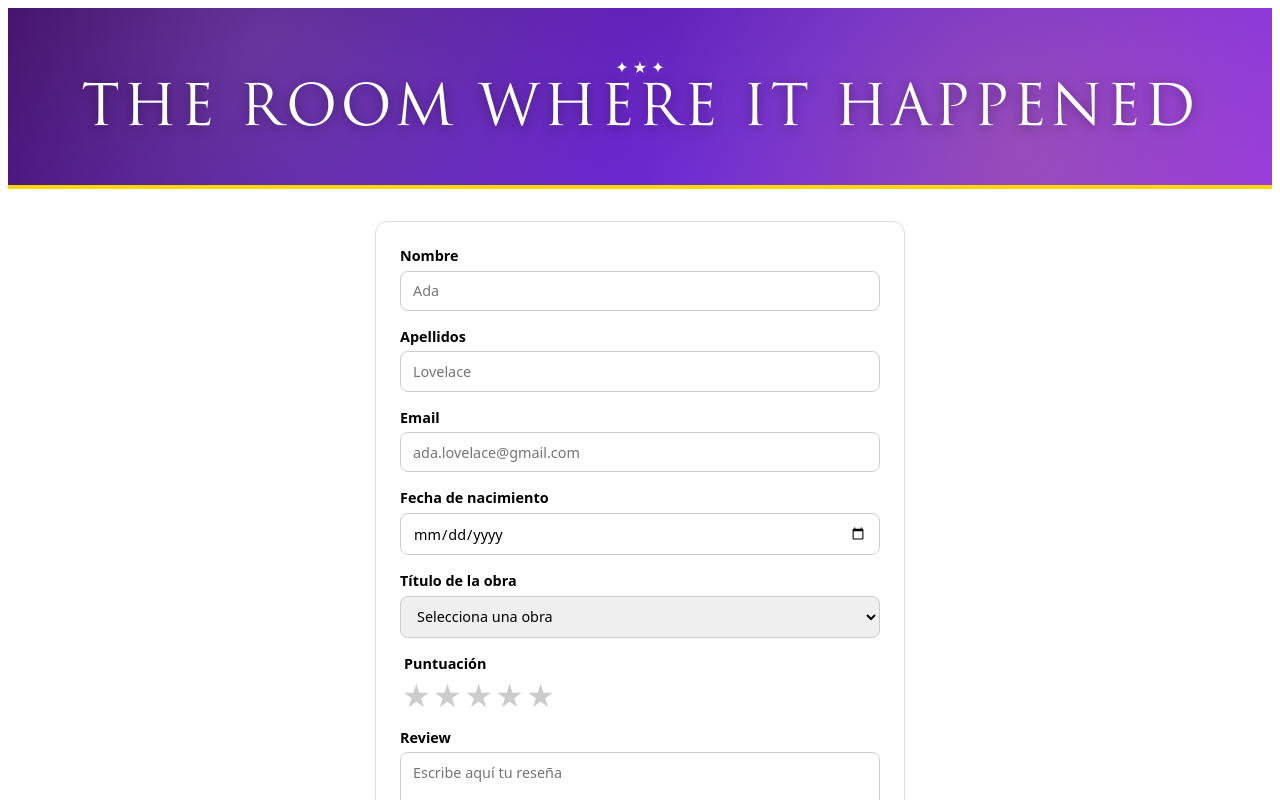
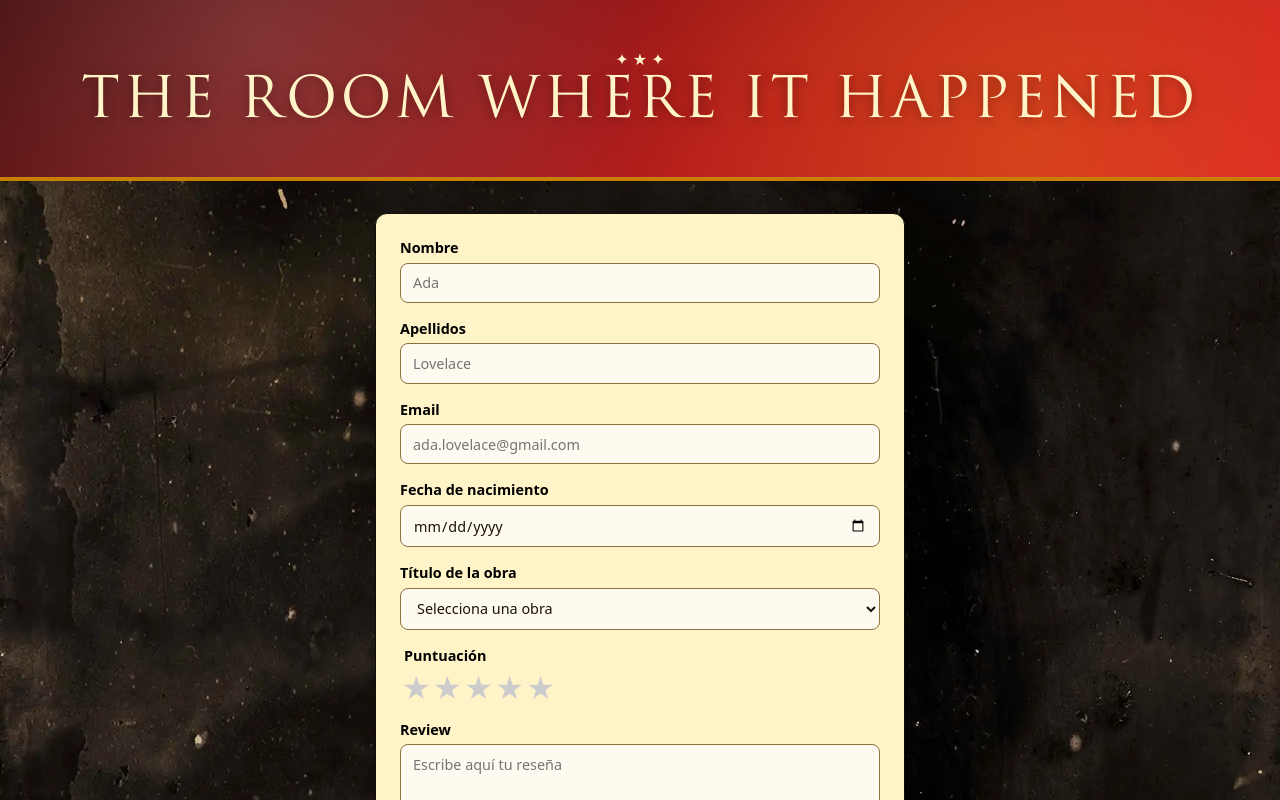
Before and after one commit to lara-fernandez-06/DesarrolloWeb_M4, a React (Vite) app in the folder m4/: page / in a window 1280 px wide. Shown: the top 800 px of the page. Built offline with nearby package versions, Linux system fonts and the light colour scheme; data requests are answered from the project's data file.

Commit message:
update css
para que no diga que no uso los assets

```diff
--- a/m4/src/App.css
+++ b/m4/src/App.css
@@ -6,21 +6,26 @@
 
 :root {
   /* Colores */
-  --color-primary: #6d28d9;
-  --color-primary-dark: #5b21b6;
-  --color-primary-deep: #3b0764;
-  --color-primary-light: #9333ea;
-  --color-primary-pale: #e9d5ff;
-  --color-gold: gold;
+ --color-primary: #b91c1c;
+  --color-primary-dark: #991b1b;
+  --color-primary-deep: #450a0a;
+  --color-primary-light: #dc2626;
+  --color-primary-pale: #fecaca;
+  --color-gold: #c88003;
+
   --color-error: #c00;
   --color-error-bg: #fff5f5;
   --color-error-soft: #f3b3b3;
-  --color-surface: #fff;
-  --color-text: #222;
-  --color-muted: #666;
-  --color-border: #ddd;
-  --color-border-input: #ccc;
+
+  --color-surface: #fff3c8;
+  --color-surface-soft: #fffaf0;
+  --color-text: #1a1209;
+  --color-muted: #5c4a2a;
+  --color-border: #120d08;
+  --color-border-input: #8a7340;
   --color-star-off: #ccc;
+
+
 
   /* Medidas */
   --radius-sm: 8px;
@@ -32,6 +37,15 @@
   --font-display: "Hamilfont", Georgia, serif;
 }
 
+body {
+  margin: 0;
+  background-color: var(--color-page, #120d08); /* se ve mientras carga la imagen */
+  background-image: url("./assets/img/bg-main.webp");
+  background-size: cover;
+  background-attachment: fixed;
+  background-position: center;
+  min-height: 100vh;
+}
 /* ---------- Estructura compartida ---------- */
 
 .reviewForm,
@@ -83,6 +97,8 @@
   border-radius: var(--radius-sm);
   font: inherit;
   font-weight: 400;
+  background: var(--color-surface-soft);
+  color: var(--color-text);
 }
 
 .reviewForm textarea {
@@ -204,7 +220,7 @@
 .review-container > h3 {
   margin: 0 0 0.25rem;
   font-size: 1.25rem;
-  color: var(--color-primary-deep);
+  color: var(--color-primary-light);
 }
 
 .review {
```
Also changed, not shown: m4/src/assets/img/bg-main-tablet.webp (deleted), m4/src/assets/img/logo2.png (deleted).
